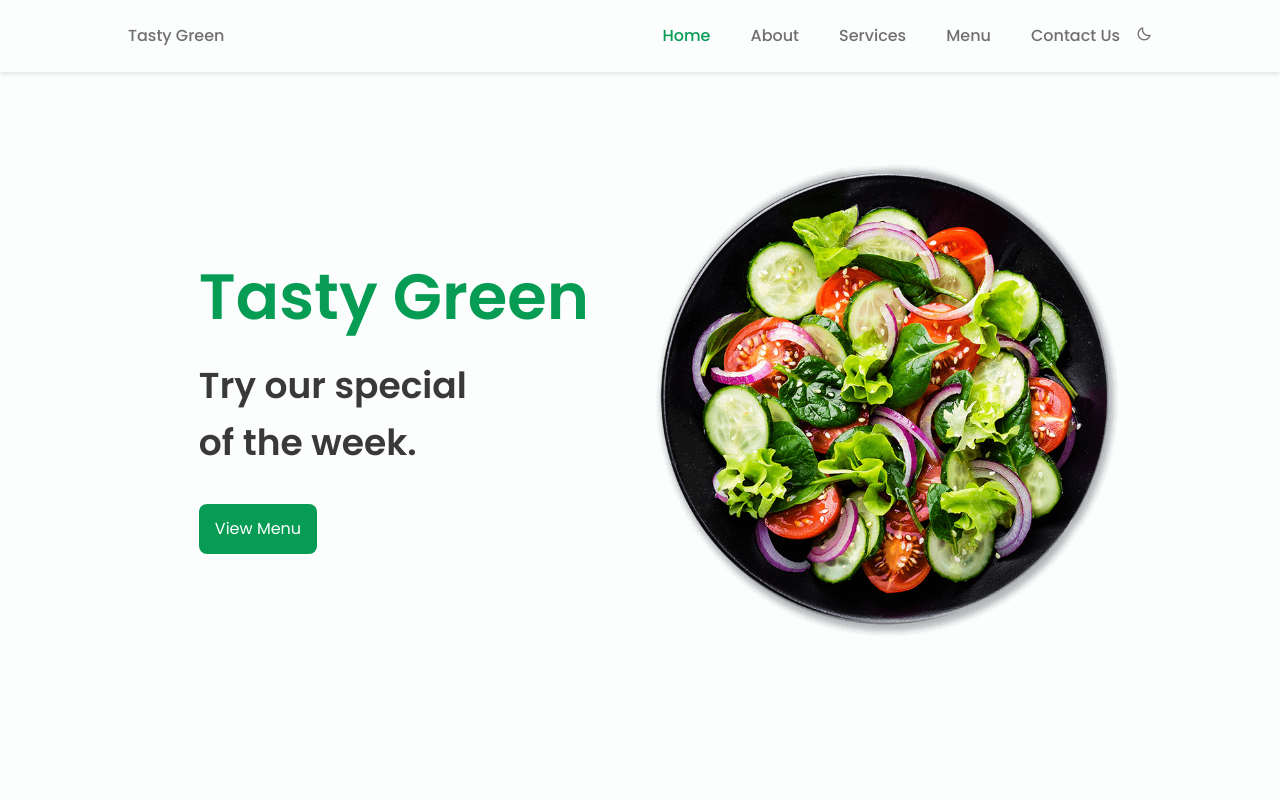
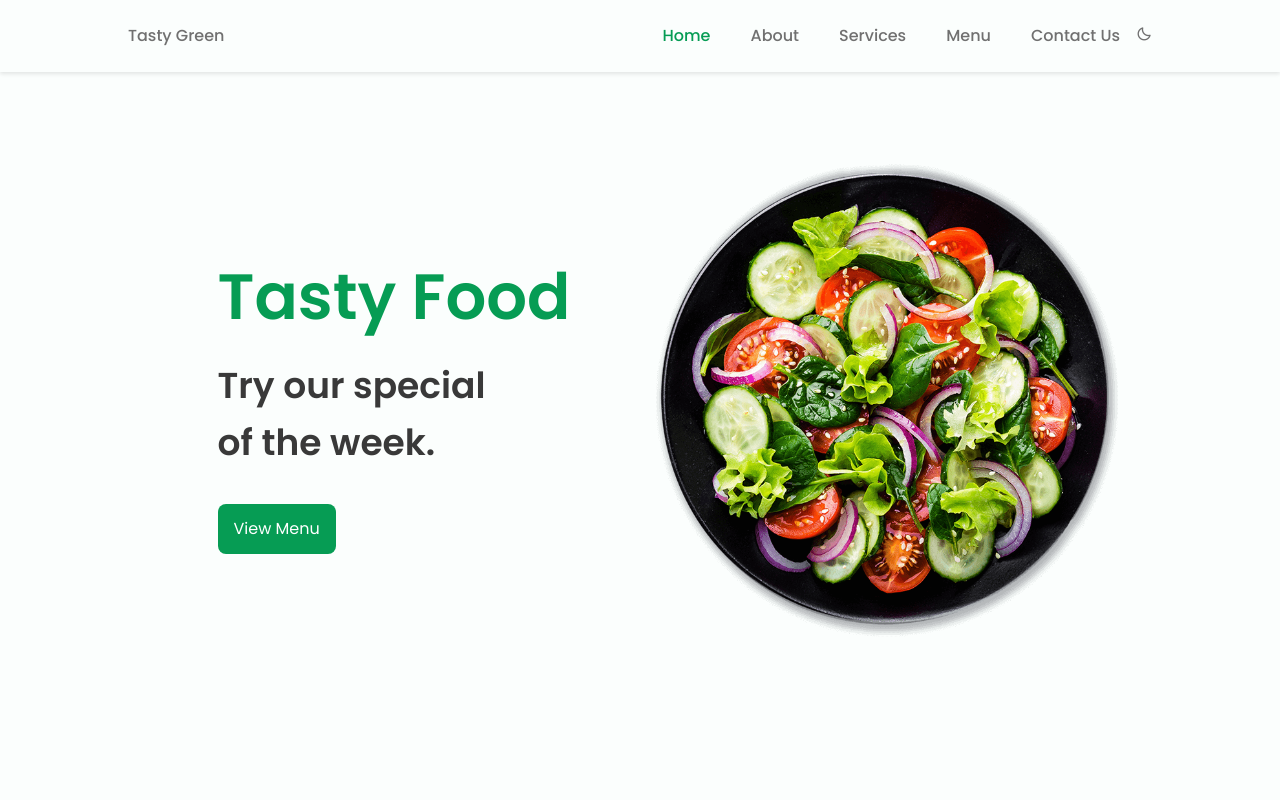
Before and after one commit to avrilcodes/Tasty-Green, a plain HTML site: page index.html in a window 1280 px wide. Shown: the top 800 px of the page. Drawn offline with nearby package versions, Linux system fonts and the light colour scheme.

Commit message:
Update index.html

```diff
--- a/index.html
+++ b/index.html
@@ -3,7 +3,7 @@
 <head>
     <meta charset="UTF-8">
     <meta name="viewport" content="width=device-width, initial-scale=1.0">
-    <title>Tasty Green</title>
+    <title>Tasty Food</title>
 <!--========Box Icons=========-->
 <link href='https://unpkg.com/boxicons@2.0.7/css/boxicons.min.css' rel='stylesheet'>
 
@@ -47,7 +47,7 @@
         <section class="home" id="home">
             <div class="home__container bd-container bd-grid">
                 <div class="home__data">
-                    <h1 class="home__title">Tasty Green</h1>
+                    <h1 class="home__title">Tasty Food</h1>
                     <h2 class="home__subtitle">Try our special <br> of the week.</h2>
                     <a href="#" class="button">View Menu</a>
                 </div>
@@ -444,7 +444,7 @@
 <footer class="footer section bd-container">
     <div class="footer__container bd-grid">
         <div class="footer__content">
-            <a href="#" class="footer__logo">Tasty Green</a>
+            <a href="#" class="footer__logo">Tasty Food</a>
             <span class="footer__description">Restaurant</span>
             <div>
                 <a href="#" class="footer__social"><i class='bx bxl-facebook'></i></a>
```
